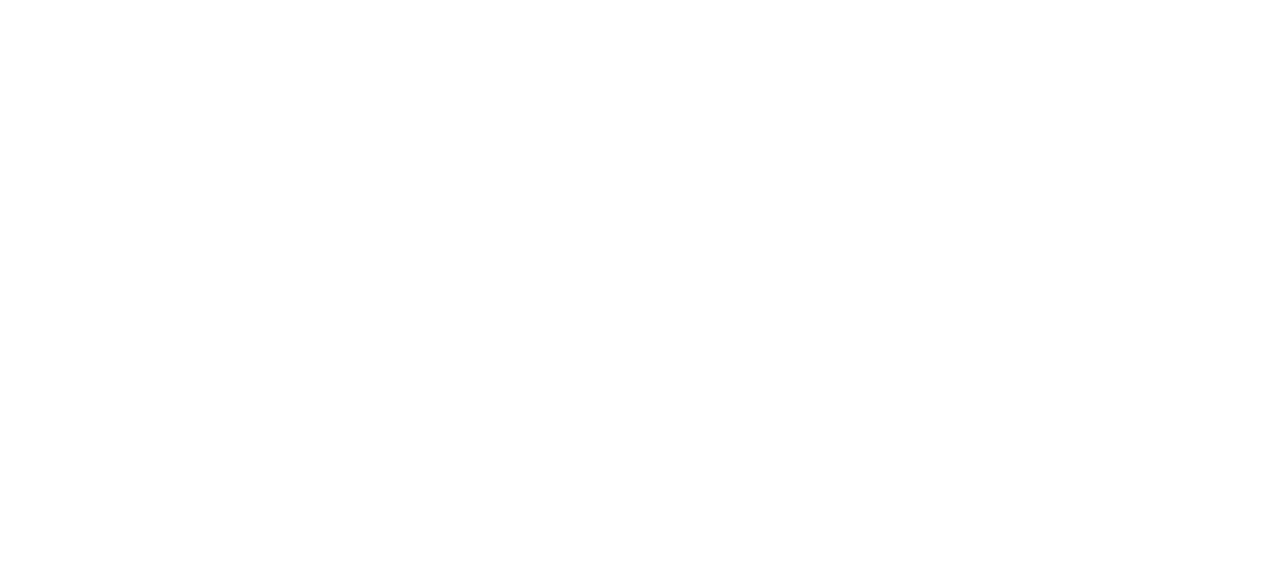
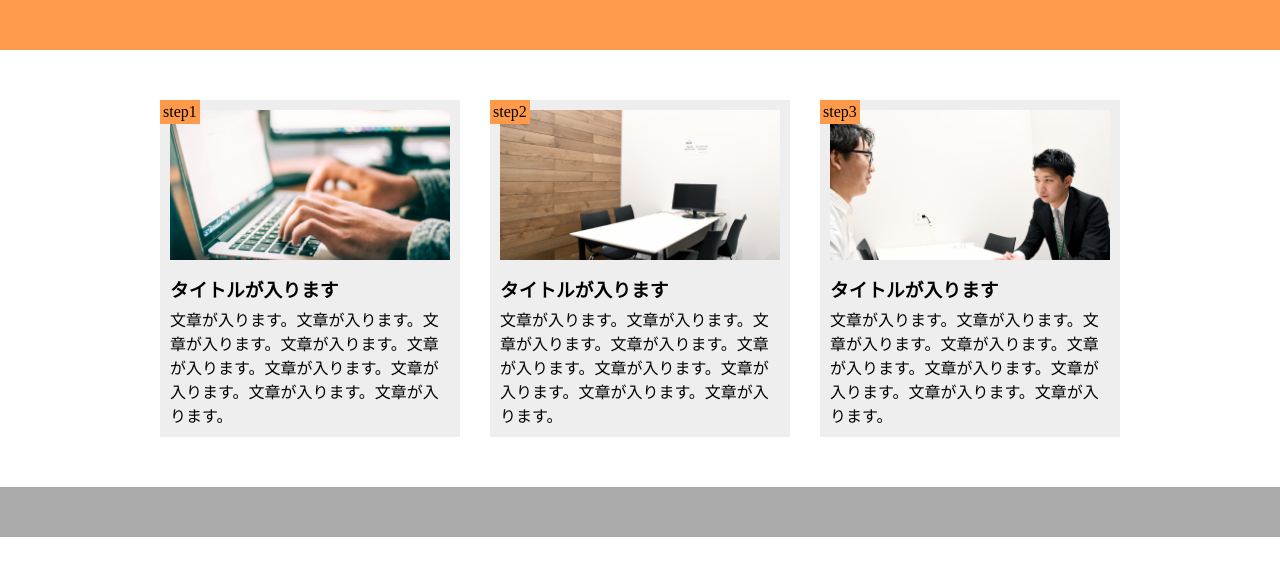
Before and after one commit to yuto-kawahara/HTML-CSS, a plain HTML site: page 2-9/index.html in a window 1280 px wide. Drawn offline with Linux system fonts and the light colour scheme.

Commit message:
[Finish]2-9

```diff
--- a/2-9/index.html
+++ b/2-9/index.html
@@ -8,6 +8,37 @@
     <title>Document</title>
 </head>
 <body>
-
+    <header>
+    </header>
+    <main>
+        <div class="main-content">
+            <div class="main-item">
+                <div class="step-num">
+                    <p>step1</p>
+                </div>
+                <div class="step-img1"></div>
+                <h3>タイトルが入ります</h3>
+                <p>文章が入ります。文章が入ります。文章が入ります。文章が入ります。文章が入ります。文章が入ります。文章が入ります。文章が入ります。文章が入ります。</p>
+            </div>
+            <div class="main-item">
+                <div class="step-num">
+                    <p>step2</p>
+                </div>
+                <div class="step-img2"></div>
+                <h3>タイトルが入ります</h3>
+                <p>文章が入ります。文章が入ります。文章が入ります。文章が入ります。文章が入ります。文章が入ります。文章が入ります。文章が入ります。文章が入ります。</p>
+            </div>
+            <div class="main-item">
+                <div class="step-num">
+                    <p>step3</p>
+                </div>
+                <div class="step-img3"></div>
+                <h3>タイトルが入ります</h3>
+                <p>文章が入ります。文章が入ります。文章が入ります。文章が入ります。文章が入ります。文章が入ります。文章が入ります。文章が入ります。文章が入ります。</p>
+            </div>
+        </div>
+    </main>
+    <footer>
+    </footer>
 </body>
 </html>
--- a/2-9/style.css
+++ b/2-9/style.css
@@ -0,0 +1,59 @@
+* {
+    box-sizing: border-box;
+    margin: 0;
+    padding: 0;
+  }
+header {
+    width: 100%;
+    height: 50px;
+    background-color: #FF9A4B;
+}
+.main-content {
+    width: 960px;
+    margin: 50px auto;
+    display: flex;
+}
+.main-item {
+    position: relative;
+    width: 300px;
+    padding: 10px;
+    margin-right: 30px;
+    background-color: #EEEEEE;
+}
+.main-item:last-child {
+    margin-right: 0;
+}
+.main-item h3{
+    padding-top: 15px;
+    padding-bottom: 5px;
+}
+.step-num {
+    position: absolute;
+    padding: 3px;
+    top: 0;
+    left: 0;
+    background-color: #FF9A4B;
+}
+.step-img1 {
+    height: 150px;
+    background-image: url(img/flow01.png);
+    background-size: cover;
+    background-position: center;
+}
+.step-img2 {
+    height: 150px;
+    background-image: url(img/flow02.png);
+    background-size: cover;
+    background-position: center;
+}
+.step-img3 {
+    height: 150px;
+    background-image: url(img/flow03.png);
+    background-size: cover;
+    background-position: center;
+}
+footer {
+    width: 100%;
+    height: 50px;
+    background-color: #AAAAAA;
+}
```
Also changed, not shown: 2-9/img/flow01.png (added), 2-9/img/flow02.png (added), 2-9/img/flow03.png (added).
